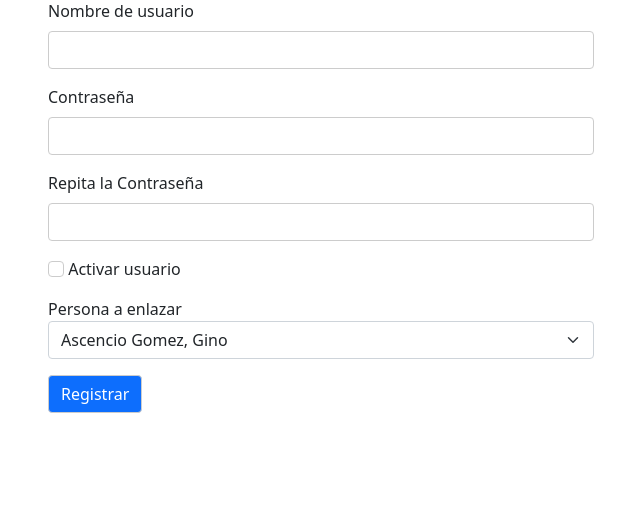
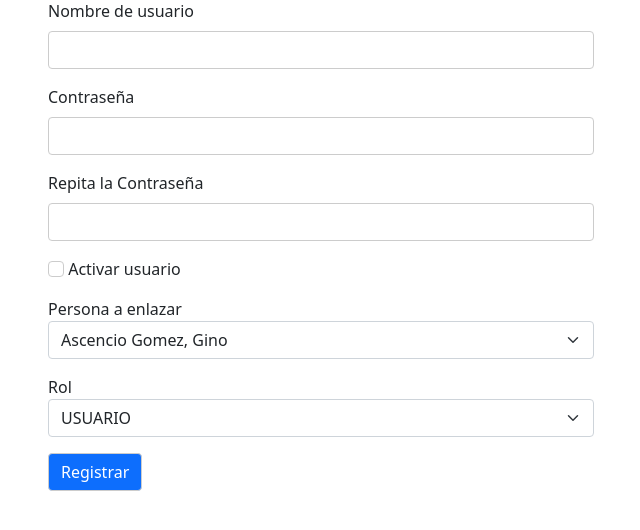
Before and after one commit to Gino16/Sistema-Tramite-Documentario, a PHP site: page /php/usuario-new in a window 1280 px wide. Shown: the part 144-674 px from the top of the page, without its empty margins (319-959 px from the left). Run offline with PHP 8.4, Linux system fonts and the light colour scheme; data comes from the database, SQL or seed files in the repository.

Commit message:
Culminado save Usuario completo

```diff
--- a/config/import.sql
+++ b/config/import.sql
@@ -26,7 +26,7 @@
 password varchar(255),
 enabled int,
 reset_password_token varchar(255),
-dni_ruc varchar(11) not null,
+dni_ruc varchar(11) not null unique key,
 constraint fk_usuario_persona foreign key (dni_ruc) references PERSONAS(dni_ruc)
 )ENGINE = INNODB;
 
@@ -131,8 +131,8 @@
 
 insert into PERSONAS(correo, dni_ruc, nombre, apellido, puesto_id) values ('gino.francisco@hotmail.com', '73360326', 'Gino', 'Ascencio Gomez', 1);
 
-insert into ROLES (nombre) values ('ROLE_USER');
-insert into ROLES (nombre) values ('ROLE_ADMIN');
+insert into ROLES (nombre) values ('USUARIO');
+insert into ROLES (nombre) values ('ADMINISTRADOR');
 
 insert into ROL_SOLICITUDES(nombre) values ('Emisor');
 insert into ROL_SOLICITUDES(nombre) values ('Receptor');
--- a/controllers/usuarioController.php
+++ b/controllers/usuarioController.php
@@ -17,6 +17,7 @@
     $password2 = MainModel::cleanString($_POST['password2']);
     $dniRuc = MainModel::cleanString($_POST['dni_ruc']);
     $enabled = (isset($_POST['enabled'])) ? 1 : 0;
+    $rol = MainModel::cleanString($_POST['rol']);
 
     if ($username == "" || $password == "" || $password2 == "" || $dniRuc == "") {
       $alerta = [
@@ -62,6 +63,17 @@
       echo json_encode($alerta);
       exit();
     }
+
+    if ($rol < 1) {
+      $alerta = [
+        "Alert" => "simple",
+        "title" => "Ocurrió un error inesperado",
+        "text" => "El ROL enviado no es correcto",
+        "icon" => "error"
+      ];
+      echo json_encode($alerta);
+      exit();
+    }
     if ($password != $password2) {
       $alerta = [
         "Alert" => "simple",
@@ -85,12 +97,29 @@
     $usuarioAgregado = UsuarioModel::saveUsuarioModel($datosUsuario);
 
     if ($usuarioAgregado->rowCount() == 1) {
-      $alerta = [
-        "Alert" => "clean",
-        "title" => "Usuario registrado",
-        "text" => "El USUARIO fue registrado exitosamente en el sistema",
-        "icon" => "success"
+      $query = MainModel::executeSimpleQuery("SELECT * FROM USUARIOS WHERE dni_ruc = '$dniRuc'");
+      $usuario = $query->fetchAll();
+      $datosRolUsuario = [
+        'USUARIO_ID' => $usuario[0]['usuario_id'],
+        'ROL_ID' => $rol
       ];
+
+      $rolUsuarioAgregado = UsuarioModel::saveRolUsuarioModel($datosRolUsuario);
+      if ($rolUsuarioAgregado->rowCount() == 1) {
+        $alerta = [
+          "Alert" => "clean",
+          "title" => "Usuario registrado",
+          "text" => "El USUARIO fue registrado exitosamente en el sistema",
+          "icon" => "success"
+        ];
+      } else {
+        $alerta = [
+          "Alert" => "simple",
+          "title" => "Ocurrió un error inesperado",
+          "text" => "No se pudo registrar el usuario en el sistema",
+          "icon" => "error"
+        ];
+      }
     } else {
       $alerta = [
         "Alert" => "simple",
@@ -101,4 +130,10 @@
     }
     echo json_encode($alerta);
   }
+  public function listarRoles()
+  {
+    $sql = MainModel::executeSimpleQuery("SELECT * FROM ROLES");
+    $datos = $sql->fetchAll();
+    return $datos;
+  }
 }
--- a/models/usuarioModel.php
+++ b/models/usuarioModel.php
@@ -14,4 +14,13 @@
 
     return $sql;
   }
+
+  protected static function saveRolUsuarioModel($datos)
+  {
+    $sql = MainModel::connect()->prepare("INSERT INTO USUARIOS_ROLES(usuario_id, rol_id) VALUES (:USUARIO_ID, :ROL_ID);");
+    $sql->bindParam(':USUARIO_ID', $datos['USUARIO_ID']);
+    $sql->bindParam(':ROL_ID', $datos['ROL_ID']);
+    $sql->execute();
+    return $sql;
+  }
 }
--- a/views/contents/usuario-new-view.php
+++ b/views/contents/usuario-new-view.php
@@ -37,6 +37,20 @@
         </div>
 
         <div class="mb-3">
+
+          <label for="rol">Rol</label>
+          <select class="form-select" name="rol">
+            <?php
+            require_once './controllers/usuarioController.php';
+            $usuarioController = new UsuarioController();
+            $roles = $usuarioController->listarRoles();
+            foreach ($roles as $rol) : ?>
+              <option value="<?= $rol['rol_id']; ?>"><?= $rol['nombre'] ?></option>
+            <?php endforeach; ?>
+          </select>
+        </div>
+
+        <div class="mb-3">
           <input class="btn btn-primary" type="submit" value="Registrar">
         </div>
       </form>
```
